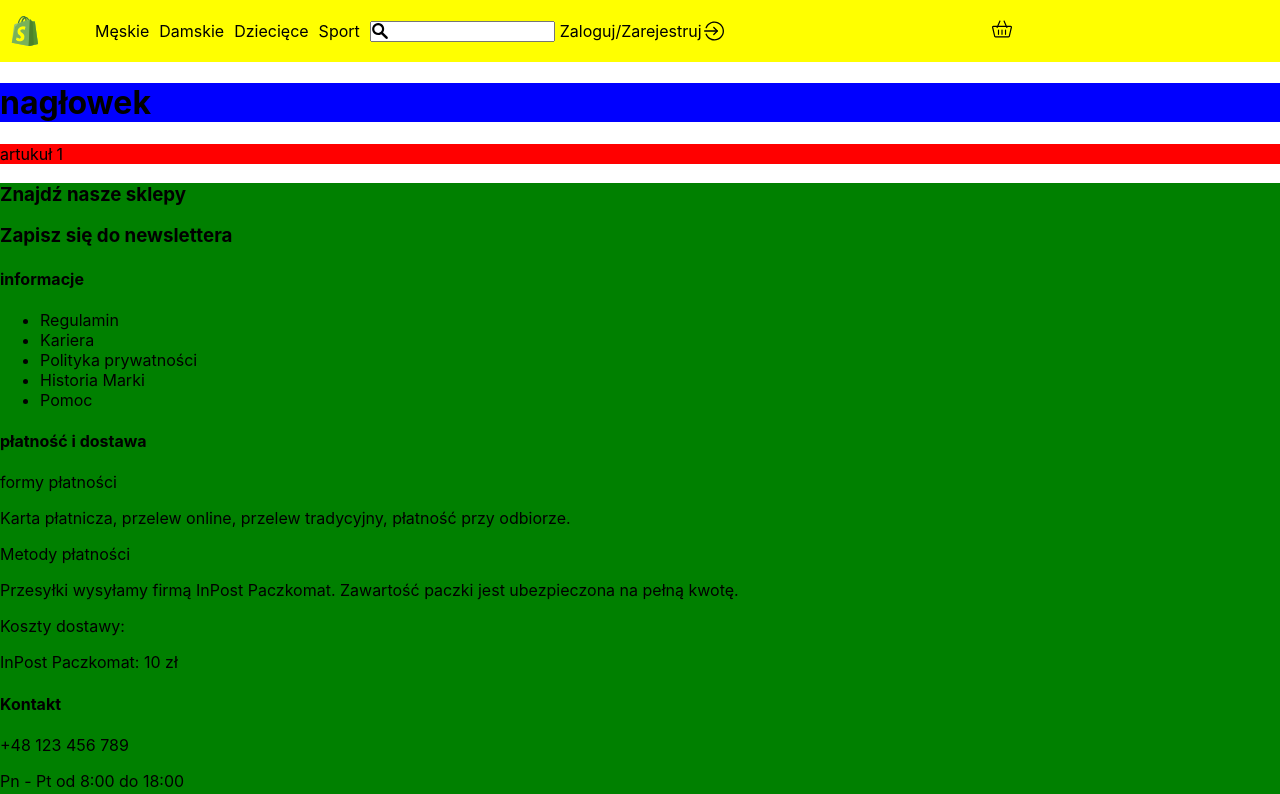
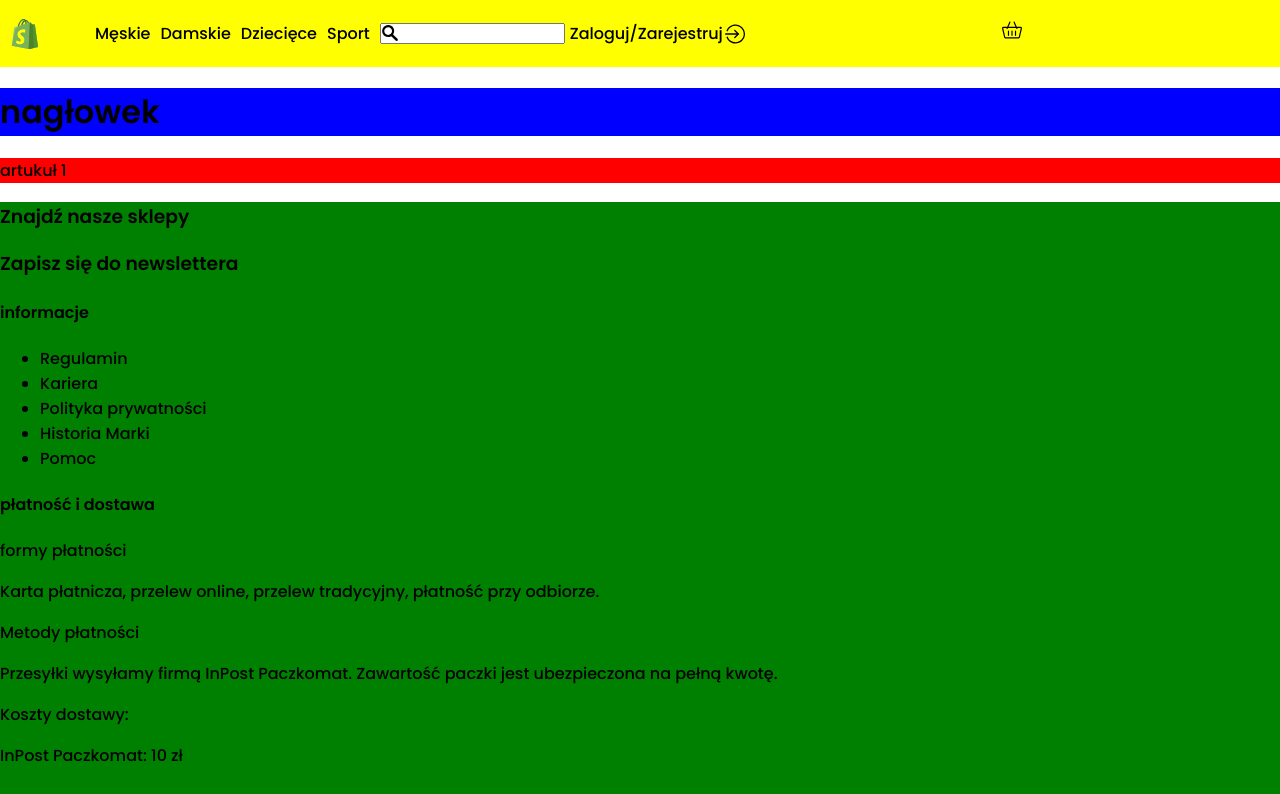
Before and after one commit to BartlomiejKar/shopping-card, a React (Create React App) app: page / in a window 1280 px wide. Shown: the top 794 px of the page. Built offline with nearby package versions, Linux system fonts and the light colour scheme.

Commit message:
add font "poppins"

```diff
--- a/src/index.css
+++ b/src/index.css
@@ -1,10 +1,13 @@
+@import url('https://fonts.googleapis.com/css2?family=Poppins:wght@100;200;300;500;600&display=swap');
+
 body {
   margin: 0;
-  font-family: -apple-system, BlinkMacSystemFont, 'Segoe UI', 'Roboto', 'Oxygen',
+  font-family:"Poppins", -apple-system, BlinkMacSystemFont, 'Segoe UI', 'Roboto', 'Oxygen',
     'Ubuntu', 'Cantarell', 'Fira Sans', 'Droid Sans', 'Helvetica Neue',
     sans-serif;
   -webkit-font-smoothing: antialiased;
   -moz-osx-font-smoothing: grayscale;
+  background-color: #fff;
 }
 
 code {
```
